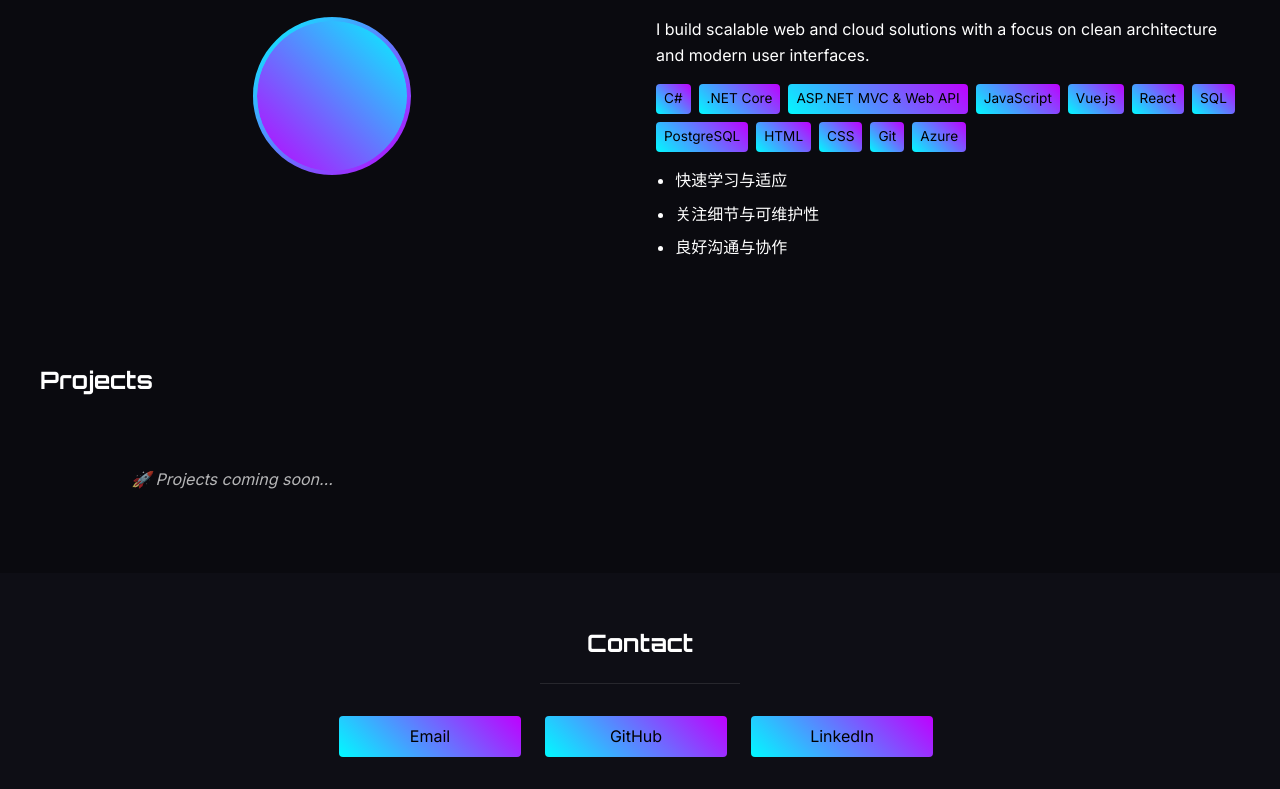
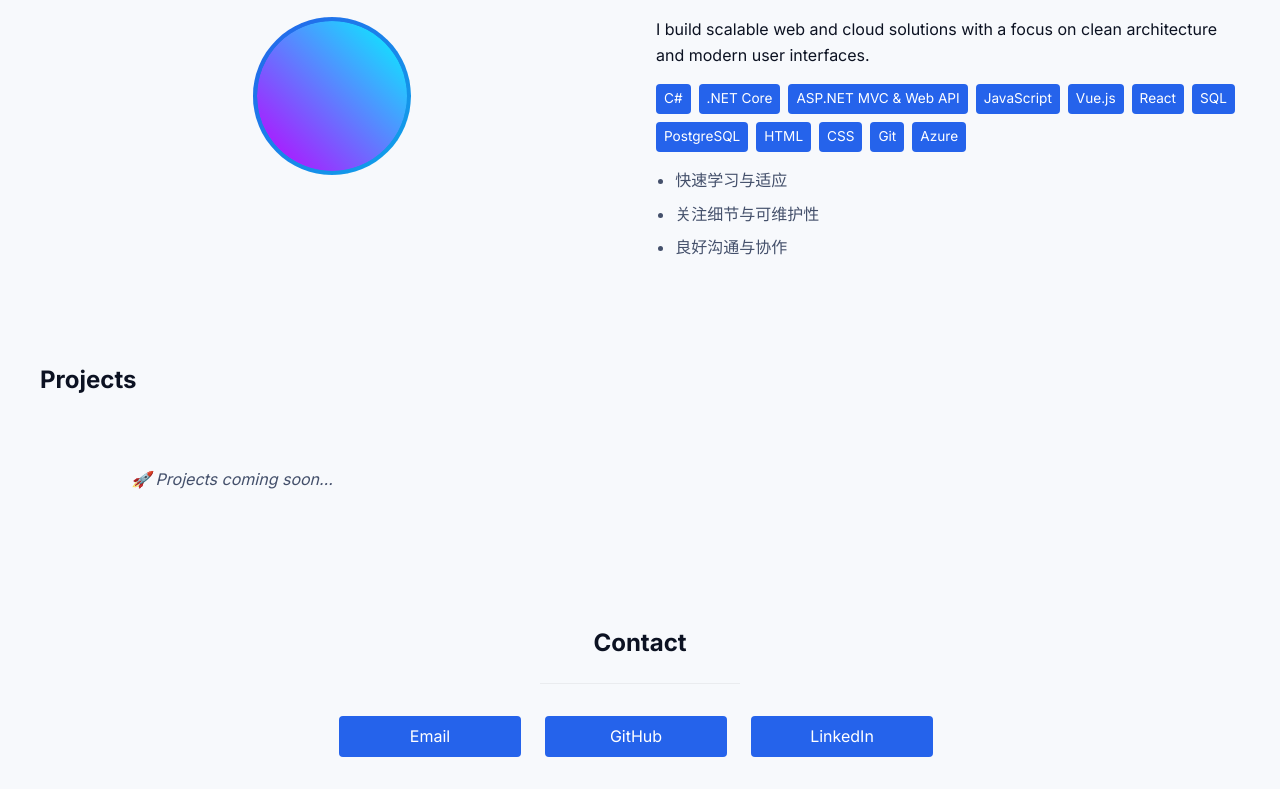
Before and after one commit to TanChengYi/my-portfolio, a plain HTML site: page index.html in a window 1280 px wide. Shown: the part 679-1468 px from the top of the page. Drawn offline with Linux system fonts and the light colour scheme.

Commit message:
feat: add multi-theme support

```diff
--- a/style.css
+++ b/css/base.css
@@ -1,10 +1,4 @@
-:root {
-  --bg-color: #0a0a0f;
-  --accent1: #00faff;
-  --accent2: #bf00ff;
-  --font-body: 'Inter', sans-serif;
-  --font-heading: 'Orbitron', sans-serif;
-}
+
 
 html {
   scroll-behavior: smooth;
@@ -14,7 +8,7 @@ body {
   margin: 0;
   font-family: var(--font-body);
   background: var(--bg-color);
-  color: #fff;
+  color: var(--text-color);
   line-height: 1.6;
 }
 
@@ -28,12 +22,22 @@ h1, h2, h3 {
   font-family: var(--font-heading);
 }
 
+.title, .location, .intro, .advantages li {
+  color: var(--text-secondary);
+}
+
 .navbar {
   position: sticky;
   top: 0;
-  background: rgba(10, 10, 15, 0.8);
+  background: var(--nav-bg);
   backdrop-filter: blur(6px);
   z-index: 1000;
+}
+
+.navbar .container {
+  display: flex;
+  justify-content: space-between;
+  align-items: center;
 }
 
 .nav-links {
@@ -42,23 +46,47 @@ h1, h2, h3 {
   gap: 1rem;
   margin: 0;
   padding: 1rem;
-  justify-content: center;
+}
+
+.theme-selector {
+  padding: 0.25rem 0.5rem;
+  border-radius: 4px;
+  background: var(--card-bg);
+  color: var(--text-color);
+  border: 1px solid var(--card-border);
+}
+
+.theme-selector:focus {
+  outline: 2px solid var(--focus-outline);
+  outline-offset: 2px;
+}
+
+.visually-hidden {
+  position: absolute;
+  width: 1px;
+  height: 1px;
+  padding: 0;
+  margin: -1px;
+  overflow: hidden;
+  clip: rect(0, 0, 0, 0);
+  white-space: nowrap;
+  border: 0;
 }
 
 .nav-link {
-  color: #fff;
+  color: var(--text-color);
   text-decoration: none;
   padding: 0.25rem 0.5rem;
   border-radius: 4px;
 }
 
 .nav-link:hover {
-  text-shadow: 0 0 6px var(--accent1), 0 0 12px var(--accent2);
+  text-shadow: var(--nav-link-hover);
 }
 
 .nav-link.active, .nav-link:focus {
-  background: linear-gradient(45deg, var(--accent1), var(--accent2));
-  color: #000;
+  background: var(--btn-bg);
+  color: var(--btn-text-color);
   outline: none;
 }
 
@@ -116,8 +144,8 @@ h1, h2, h3 {
 }
 
 .skill-badge {
-  background: linear-gradient(45deg, var(--accent1), var(--accent2));
-  color: #000;
+  background: var(--btn-bg);
+  color: var(--btn-text-color);
   padding: 0.25rem 0.5rem;
   border-radius: 4px;
   font-size: 0.85rem;
@@ -135,7 +163,7 @@ h1, h2, h3 {
 .projects-placeholder {
   text-align: center;
   padding: 2rem 0;
-  color: rgba(255,255,255,0.7);
+  color: var(--text-muted);
   font-style: italic;
 }
 
@@ -163,8 +191,8 @@ h1, h2, h3 {
 }
 
 .card {
-  background: rgba(255, 255, 255, 0.05);
-  border: 1px solid rgba(255, 255, 255, 0.1);
+  background: var(--card-bg);
+  border: 1px solid var(--card-border);
   padding: 1.5rem;
   border-radius: 8px;
   backdrop-filter: blur(4px);
@@ -173,7 +201,7 @@ h1, h2, h3 {
 
 .card:hover, .card:focus-within {
   transform: translateY(-4px);
-  box-shadow: 0 0 12px var(--accent2);
+  box-shadow: var(--card-hover-shadow);
 }
 
 .card h3 {
@@ -190,7 +218,7 @@ h1, h2, h3 {
 
 .tags span {
   font-size: 0.8rem;
-  background: rgba(255,255,255,0.1);
+  background: var(--subtle-bg);
   padding: 0.25rem 0.5rem;
   border-radius: 4px;
 }
@@ -200,8 +228,8 @@ h1, h2, h3 {
   margin-top: 1rem;
   margin-right: 0.5rem;
   padding: 0.5rem 1rem;
-  background: linear-gradient(45deg, var(--accent1), var(--accent2));
-  color: #000;
+  background: var(--btn-bg);
+  color: var(--btn-text-color);
   text-decoration: none;
   border-radius: 4px;
   transition: transform 0.2s, box-shadow 0.2s;
@@ -209,13 +237,13 @@ h1, h2, h3 {
 
 .btn:hover, .btn:focus {
   transform: translateY(-2px);
-  box-shadow: 0 0 8px var(--accent1);
+  box-shadow: var(--btn-hover-shadow);
   outline: none;
 }
 
 .contact {
   text-align: center;
-  background: #0e0e15;
+  background: var(--contact-bg);
 }
 
 .contact-actions {
@@ -235,7 +263,7 @@ h1, h2, h3 {
   margin: 0.5rem auto 1rem;
   border: 0;
   height: 1px;
-  background: rgba(255,255,255,0.1);
+  background: var(--subtle-bg);
 }
 
 .back-to-top {
@@ -245,8 +273,8 @@ h1, h2, h3 {
   padding: 0.5rem 0.75rem;
   border: none;
   border-radius: 50%;
-  background: linear-gradient(45deg, var(--accent1), var(--accent2));
-  color: #000;
+  background: var(--btn-bg);
+  color: var(--btn-text-color);
   cursor: pointer;
   display: none;
   transition: transform 0.2s, box-shadow 0.2s;
@@ -258,12 +286,12 @@ h1, h2, h3 {
 
 .back-to-top:hover, .back-to-top:focus {
   transform: translateY(-2px);
-  box-shadow: 0 0 8px var(--accent2);
+  box-shadow: var(--btn-hover-shadow);
   outline: none;
 }
 
 :focus-visible {
-  outline: 2px solid var(--accent1);
+  outline: 2px solid var(--focus-outline);
   outline-offset: 2px;
 }
 
--- /dev/null
+++ b/css/theme-corporate.css
@@ -0,0 +1,35 @@
+html[data-theme="corporate"] {
+  --bg-color: #F7F9FC;
+  --text-color: #0C1222;
+  --text-secondary: #44506B;
+  --accent1: #2563EB;
+  --accent2: #0EA5E9;
+  --card-bg: #FFFFFF;
+  --card-border: rgba(0,0,0,0.05);
+  --nav-bg: rgba(255,255,255,0.9);
+  --btn-bg: #2563EB;
+  --btn-text-color: #FFFFFF;
+  --nav-link-hover: none;
+  --card-hover-shadow: 0 4px 12px rgba(0,0,0,0.1);
+  --btn-hover-shadow: 0 2px 8px rgba(0,0,0,0.2);
+  --contact-bg: #F7F9FC;
+  --subtle-bg: rgba(0,0,0,0.05);
+  --text-muted: #44506B;
+  --focus-outline: #2563EB;
+  --font-body: 'Inter', sans-serif;
+  --font-heading: 'Inter', sans-serif;
+}
+
+html[data-theme="corporate"] .nav-link:hover {
+  text-shadow: none;
+  border-bottom: 2px solid var(--accent1);
+}
+html[data-theme="corporate"] .card h3 {
+  color: var(--accent1);
+}
+html[data-theme="corporate"] .btn {
+  background: var(--btn-bg);
+}
+html[data-theme="corporate"] .navbar {
+  box-shadow: 0 2px 4px rgba(0,0,0,0.1);
+}
--- /dev/null
+++ b/css/theme-neon.css
@@ -0,0 +1,22 @@
+html[data-theme="neon"] {
+  --bg-color: #0A0B12;
+  --text-color: #E9ECFF;
+  --text-secondary: #AAB3D6;
+  --accent1: #6AE0FF;
+  --accent2: #B388FF;
+  --accent3: #7AA2FF;
+  --card-bg: #0F1324;
+  --card-border: rgba(255, 255, 255, 0.1);
+  --nav-bg: rgba(10, 11, 18, 0.8);
+  --btn-bg: linear-gradient(45deg, var(--accent1), var(--accent2));
+  --btn-text-color: #000;
+  --nav-link-hover: 0 0 6px var(--accent1), 0 0 12px var(--accent2);
+  --card-hover-shadow: 0 0 12px var(--accent2);
+  --btn-hover-shadow: 0 0 8px var(--accent1);
+  --contact-bg: #0F1324;
+  --subtle-bg: rgba(255,255,255,0.1);
+  --text-muted: rgba(255,255,255,0.7);
+  --focus-outline: var(--accent1);
+  --font-body: 'Inter', sans-serif;
+  --font-heading: 'Orbitron', sans-serif;
+}
--- a/index.html
+++ b/index.html
@@ -1,5 +1,5 @@
 <!DOCTYPE html>
-<html lang="en">
+<html lang="en" data-theme="neon">
 <head>
   <meta charset="UTF-8" />
   <meta name="viewport" content="width=device-width, initial-scale=1.0" />
@@ -18,7 +18,10 @@
   <meta name="twitter:title" content="Jack Tan | Software Engineer" />
   <meta name="twitter:description" content="Full-stack developer with strong foundation in .NET and web development, passionate about building scalable systems and modern user experiences." />
   <meta name="twitter:image" content="assets/avatar.svg" />
-  <link rel="stylesheet" href="style.css" />
+  <link rel="stylesheet" href="css/base.css" />
+  <link rel="stylesheet" href="css/theme-neon.css" />
+  <link rel="stylesheet" href="css/theme-corporate.css" />
+  <script src="js/theme.js" defer></script>
 </head>
 <body>
   <nav class="navbar" aria-label="Main navigation">
@@ -28,6 +31,12 @@
         <li><a href="#projects" class="nav-link" tabindex="0">Projects</a></li>
         <li><a href="#contact" class="nav-link" tabindex="0">Contact</a></li>
       </ul>
+      <label for="theme-selector" class="visually-hidden">Theme selector</label>
+      <select id="theme-selector" class="theme-selector">
+        <option value="neon">Futuristic Neon</option>
+        <option value="corporate">Professional Corporate</option>
+        <option value="system">System Default</option>
+      </select>
     </div>
   </nav>
 
--- /dev/null
+++ b/js/theme.js
@@ -0,0 +1,52 @@
+(function() {
+  const THEME_KEY = 'preferred-theme';
+  const THEMES = ['neon', 'corporate'];
+
+  function getThemeFromURL() {
+    const params = new URLSearchParams(window.location.search);
+    const t = params.get('theme');
+    return THEMES.includes(t) ? t : null;
+  }
+
+  function getThemeFromStorage() {
+    const t = localStorage.getItem(THEME_KEY);
+    return THEMES.includes(t) ? t : null;
+  }
+
+  function getThemeFromSystem() {
+    return window.matchMedia('(prefers-color-scheme: dark)').matches ? 'neon' : 'corporate';
+  }
+
+  function applyTheme(theme) {
+    document.documentElement.setAttribute('data-theme', theme);
+  }
+
+  function init() {
+    let theme = getThemeFromURL();
+    if (theme) {
+      localStorage.setItem(THEME_KEY, theme);
+    } else {
+      theme = getThemeFromStorage() || getThemeFromSystem();
+    }
+    applyTheme(theme);
+
+    document.addEventListener('DOMContentLoaded', () => {
+      const selector = document.getElementById('theme-selector');
+      if (!selector) return;
+      const stored = getThemeFromStorage();
+      selector.value = stored || 'system';
+      selector.addEventListener('change', (e) => {
+        const value = e.target.value;
+        if (value === 'system') {
+          localStorage.removeItem(THEME_KEY);
+          applyTheme(getThemeFromSystem());
+        } else {
+          localStorage.setItem(THEME_KEY, value);
+          applyTheme(value);
+        }
+      });
+    });
+  }
+
+  init();
+})();
```
Also changed, not shown: 404.html (+5 -2 lines), assets/screenshots/corporate-desktop.svg (added), assets/screenshots/corporate-mobile.svg (added), assets/screenshots/neon-desktop.svg (added), assets/screenshots/neon-mobile.svg (added), 1 other file.
